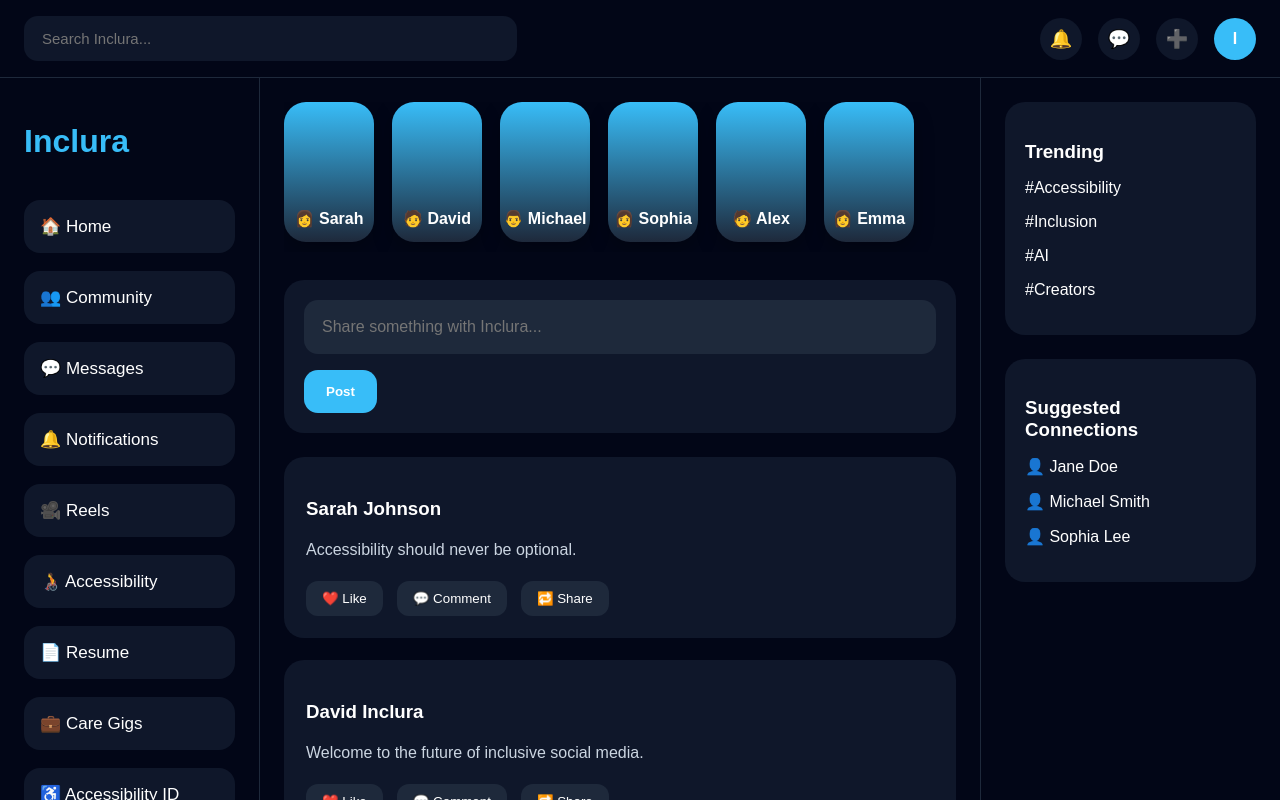
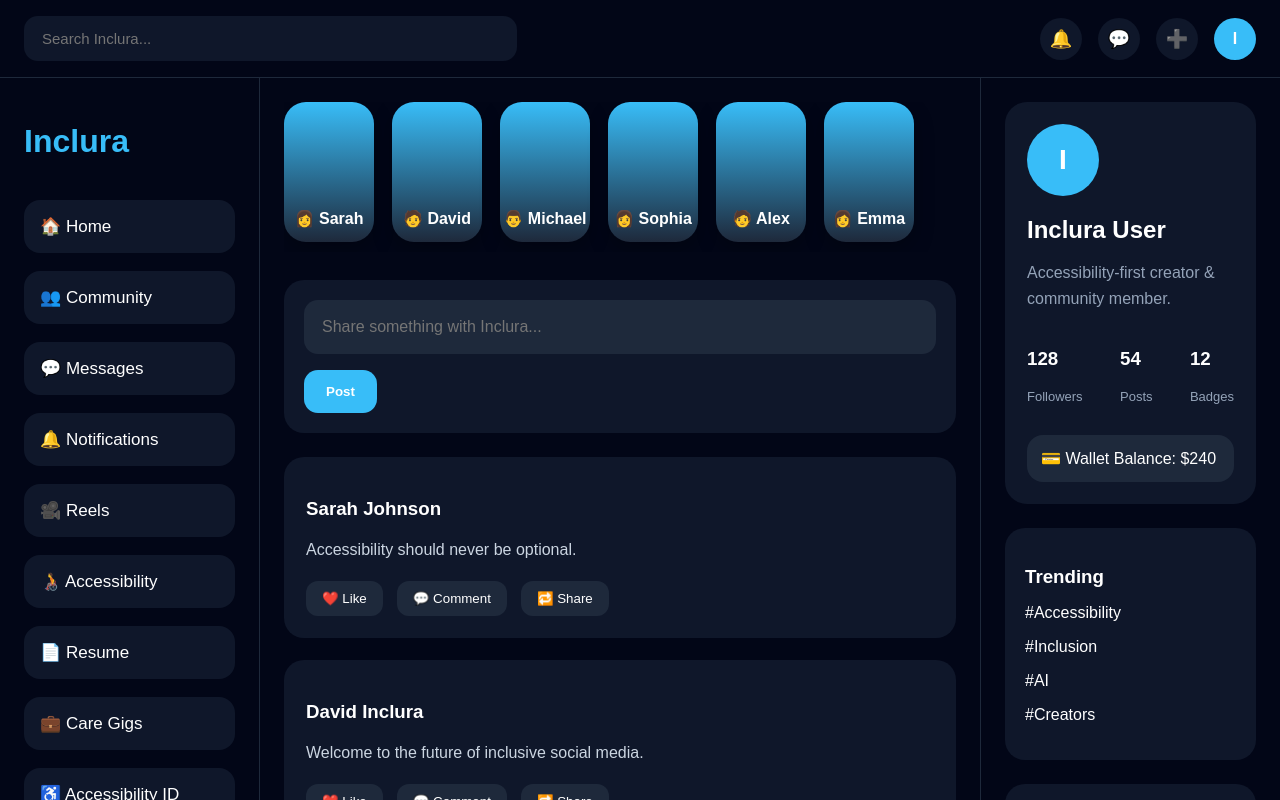
Before and after one commit to inclurah-png/inclura-web, a React (Vite) app: page /dashboard in a window 1280 px wide. Shown: the top 800 px of the page. Built offline with nearby package versions, Linux system fonts and the light colour scheme.

Commit message:
Update Rightbar.jsx

```diff
--- a/src/components/Rightbar.jsx
+++ b/src/components/Rightbar.jsx
@@ -1,4 +1,5 @@
 import ProfileCard from "./ProfileCard";
+
 function Rightbar() {
   return (
     <div
@@ -9,6 +10,9 @@ function Rightbar() {
         background: "#020617",
       }}
     >
+      <ProfileCard />
+
+      {/* Trending */}
       <div
         style={{
           background: "#0f172a",
@@ -31,6 +35,7 @@ function Rightbar() {
         <p>#Creators</p>
       </div>
 
+      {/* Suggested Connections */}
       <div
         style={{
           background: "#0f172a",
```
